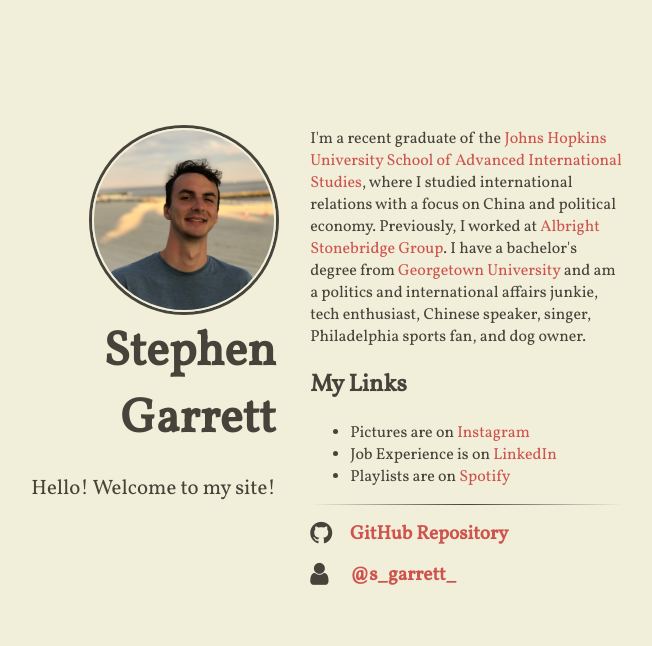
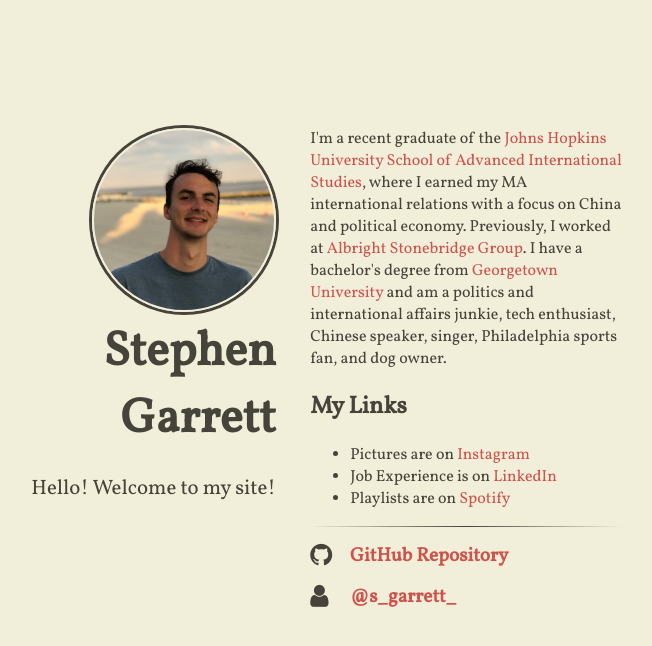
Before and after one commit to sgarrett233/sgarrett233.github.io, a Jekyll site: the page built from index.html, in a window 1280 px wide. Shown: the top 646 px of the page, without its empty margins (357-1009 px from the left). Built offline with Jekyll 4.4.1, drawn with Linux system fonts in a browser that asks for light colours; nearby versions of some CDN libraries.

Commit message:
Update content.html

```diff
--- a/_includes/content.html
+++ b/_includes/content.html
@@ -1,5 +1,5 @@
 
-<p> I'm a recent graduate of the <a href="https://sais.jhu.edu/">Johns Hopkins University School of Advanced International Studies</a>, where I studied international relations with a focus on China and political economy. Previously, I worked at <a href="https://www.albrightstonebridge.com/">Albright Stonebridge Group</a>. I have a bachelor's degree from <a href="https://georgetown.edu">Georgetown University</a> and am a politics and international affairs junkie, tech enthusiast, Chinese speaker, singer, Philadelphia sports fan, and dog owner.</p>
+<p> I'm a recent graduate of the <a href="https://sais.jhu.edu/">Johns Hopkins University School of Advanced International Studies</a>, where I earned my MA international relations with a focus on China and political economy. Previously, I worked at <a href="https://www.albrightstonebridge.com/">Albright Stonebridge Group</a>. I have a bachelor's degree from <a href="https://georgetown.edu">Georgetown University</a> and am a politics and international affairs junkie, tech enthusiast, Chinese speaker, singer, Philadelphia sports fan, and dog owner.</p>
 
 <h2>My Links</h2>
 <ul>
```
